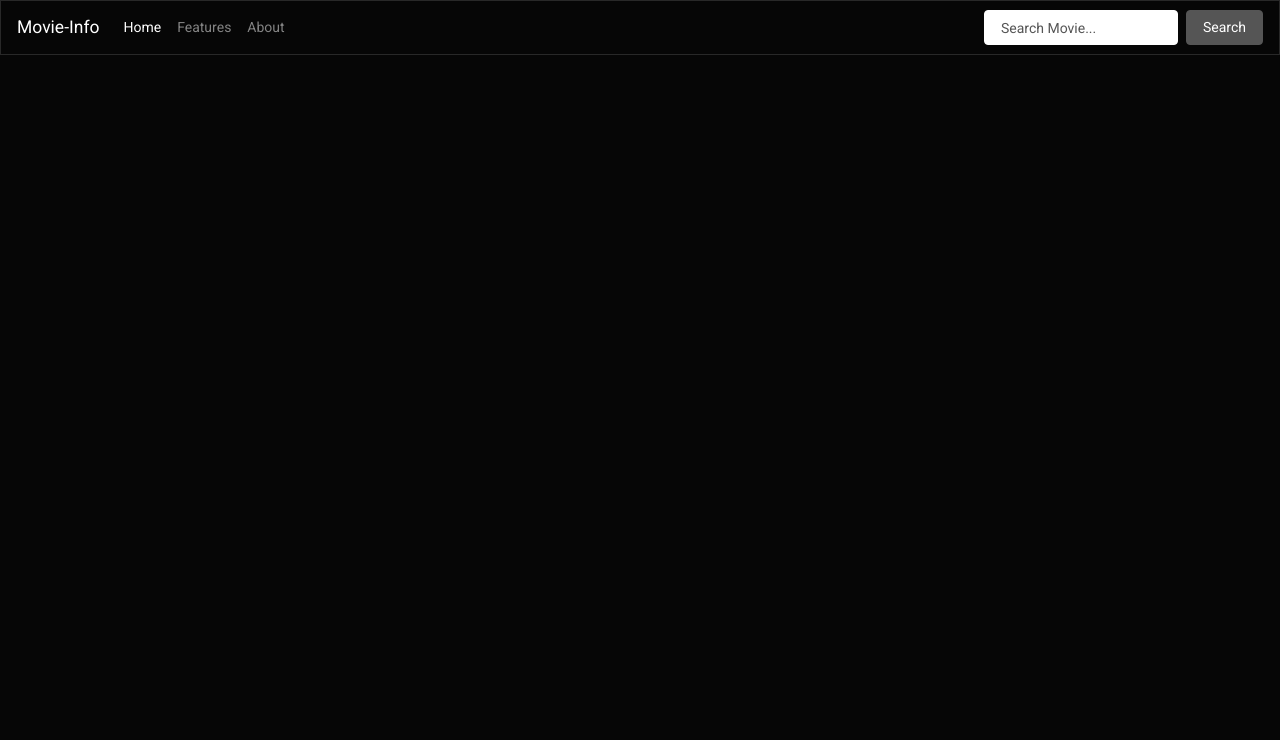
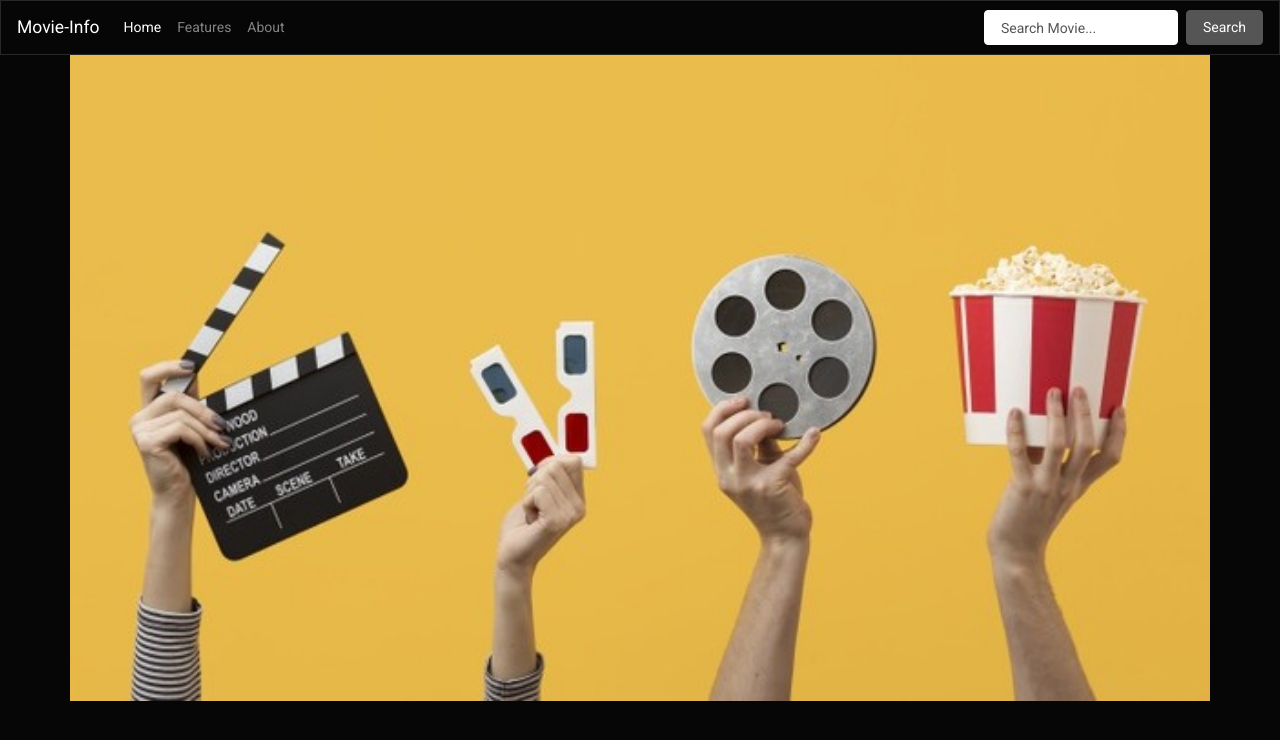
Before and after one commit to magdykashef/movie-info, a plain HTML site: page index.html in a window 1280 px wide. Drawn offline with nearby package versions, Linux system fonts and the light colour scheme.

Commit message:
Small Fixes

```diff
--- a/index.html
+++ b/index.html
@@ -32,7 +32,11 @@
     </div>
   </nav>
   <div class="container bg-dark">
-    <div id="movies" class="row"></div>
+    <div id="movies" class="row">
+      <div class="col-12 p-0">
+        <img class="img-fluid" src="./images/background.jpg" style="width: 100%;" alt="background">
+      </div>
+    </div>
   </div>
   <script src="https://code.jquery.com/jquery-3.5.1.slim.min.js" integrity="sha384-DfXdz2htPH0lsSSs5nCTpuj/zy4C+OGpamoFVy38MVBnE+IbbVYUew+OrCXaRkfj" crossorigin="anonymous"></script>
   <script src="https://cdn.jsdelivr.net/npm/popper.js@1.16.0/dist/umd/popper.min.js" integrity="sha384-Q6E9RHvbIyZFJoft+2mJbHaEWldlvI9IOYy5n3zV9zzTtmI3UksdQRVvoxMfooAo" crossorigin="anonymous"></script>
--- a/js/main.js
+++ b/js/main.js
@@ -1,8 +1,8 @@
 $(document).ready(() => {
   $('#searchForm').on('submit', (e) => {
+    e.preventDefault();
     let searchText = $('#searchText').val();
     getMovies(searchText);
-    e.preventDefault();
   });
 });
 
```
Also changed, not shown: images/background.jpg (added).
